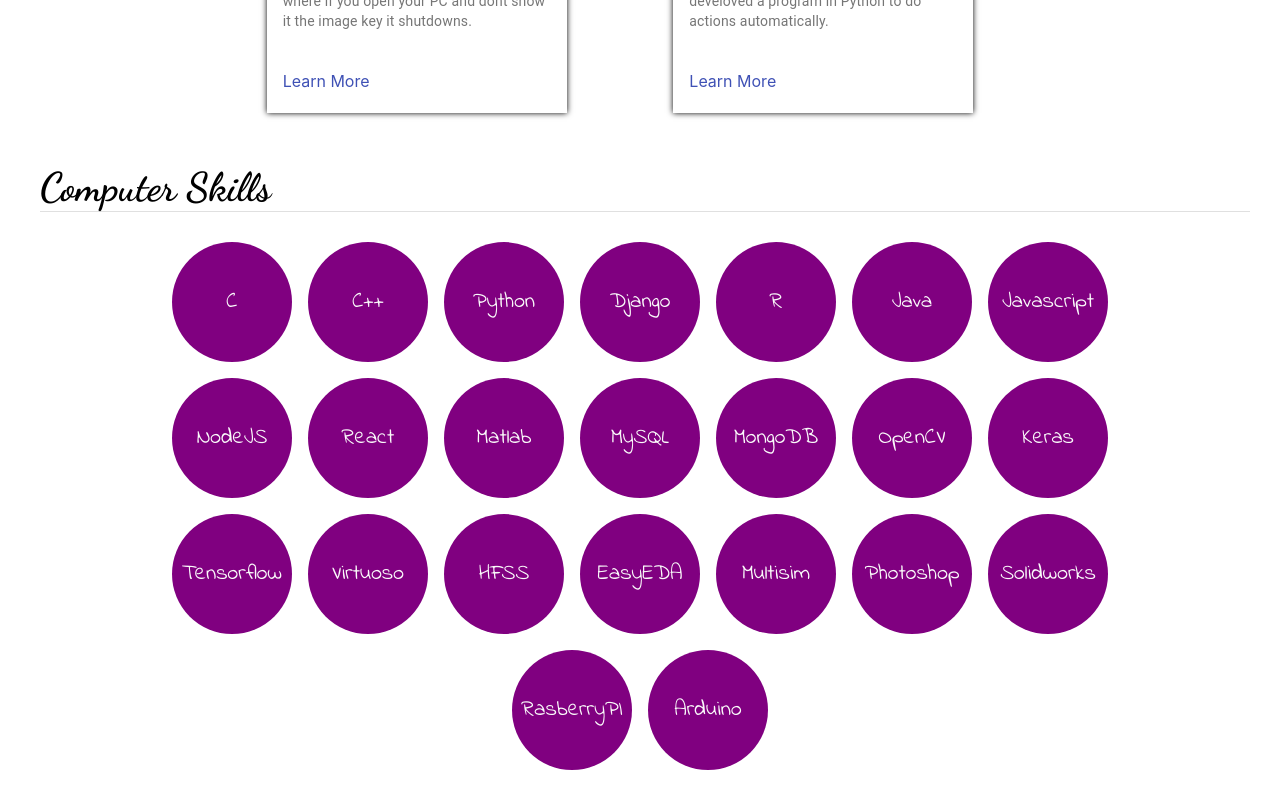
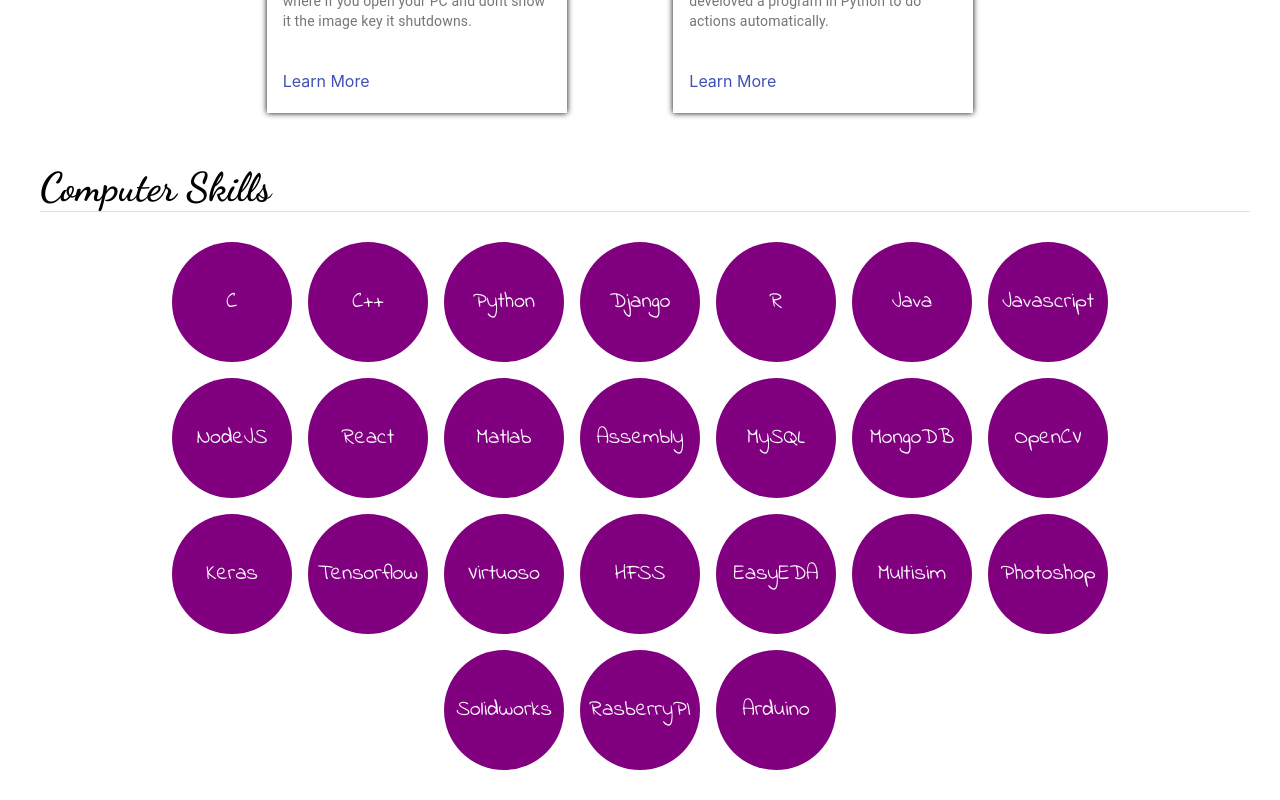
Before and after one commit to VasilisMpletsos/ReactCV, a React (Create React App) app: page / in a window 1280 px wide. Shown: the part 2327-3127 px from the top of the page. Built offline with nearby package versions, Linux system fonts and the light colour scheme; a web font is replaced by a local one.

Commit message:
Update ComputerSkills.js

```diff
--- a/src/Components/ComputerSkills/ComputerSkills.js
+++ b/src/Components/ComputerSkills/ComputerSkills.js
@@ -3,7 +3,7 @@
 import { Divider, Grid } from "@material-ui/core";
 import mapSkills from "./mapSkills";
 
-const skills = ['C','C++','Python','Django','R','Java','Javascript','NodeJS','React','Matlab',
+const skills = ['C','C++','Python','Django','R','Java','Javascript','NodeJS','React','Matlab','Assembly',
                 'MySQL','MongoDB','OpenCV','Keras','Tensorflow',
                 'Virtuoso','HFSS','EasyEDA','Multisim',
                 'Photoshop','Solidworks','RasberryPI','Arduino'];
```
